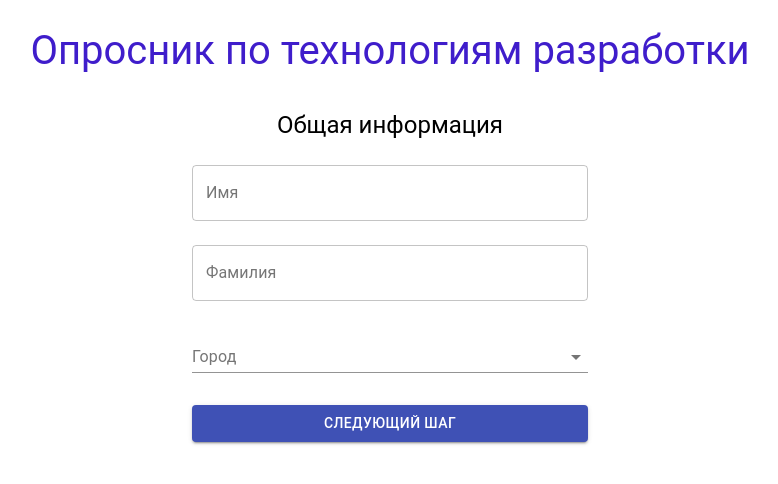
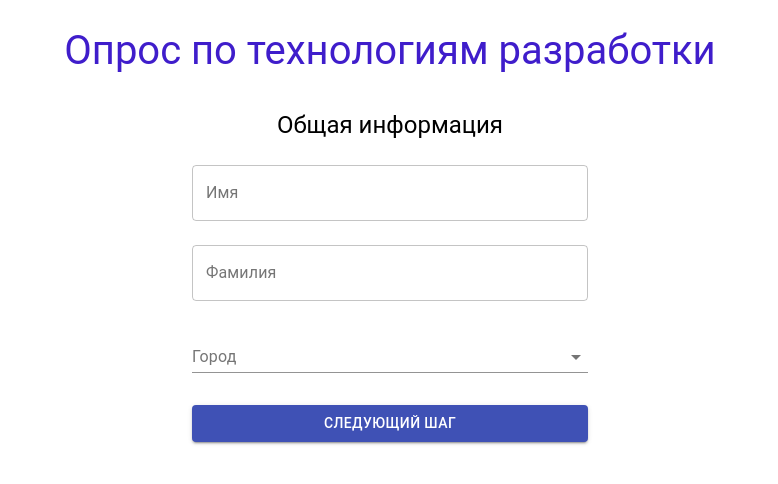
Before and after one commit to vadimqq/questionnaire_TS, a React (Create React App) app: page / in a window 1280 px wide. Shown: the top 484 px of the page, without its empty margins (250-1028 px from the left). Built offline with nearby package versions, Linux system fonts and the light colour scheme.

Commit message:
fix title in header

```diff
--- a/src/components/Header.tsx
+++ b/src/components/Header.tsx
@@ -20,7 +20,7 @@ export const Header = () => {
       component='h1'
       variant='h5'
     >
-      Опросник по технологиям разработки
+      Опрос по технологиям разработки
     </Typography>
   )
 }
```
